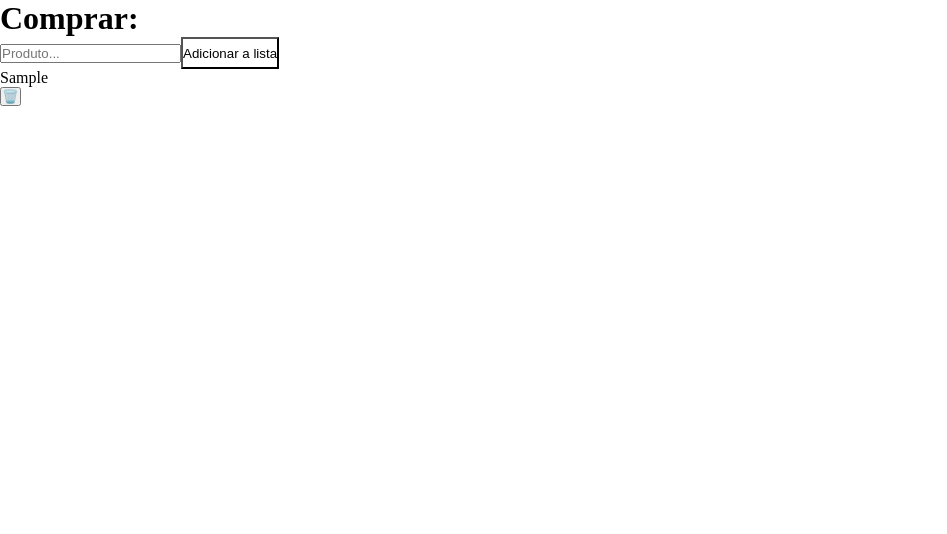
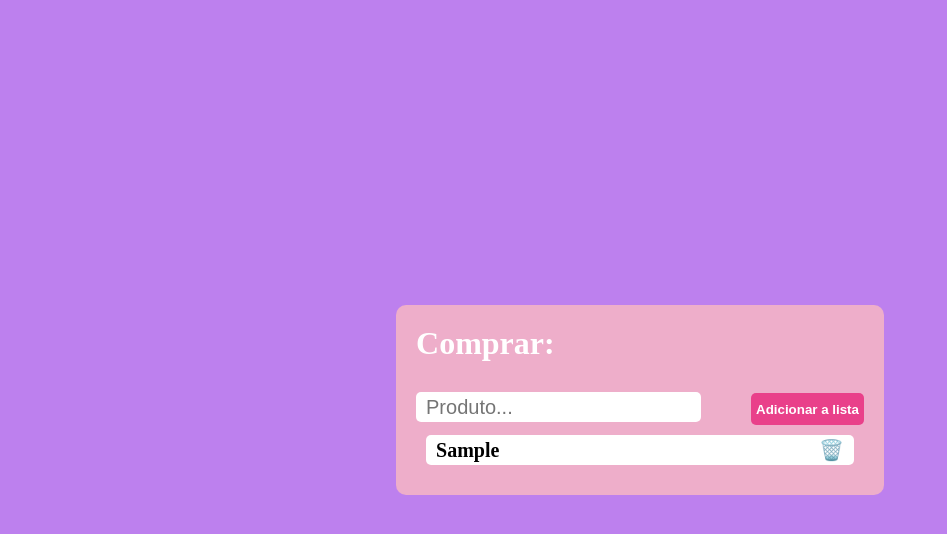
Before and after one commit to JacqueADev/lista-de-compras-react-node, a React (Vite) app in the folder lista-de-compras-react-node/: page / in a window 1280 px wide. Both pictures are taken after typing "Sample" into the empty fields and a click on the button "Adicionar a lista". Shown: the top 534 px of the page, without its empty margins (0-947 px from the left). Built offline with nearby package versions, Linux system fonts and the light colour scheme.

Commit message:
Estilização dos campos + gravação de tela

```diff
--- a/lista-de-compras-react-node/src/index.css
+++ b/lista-de-compras-react-node/src/index.css
@@ -3,3 +3,12 @@
     margin: 0;
     box-sizing: border-box;
 }
+
+body{
+    background-color: rgb(189, 128, 238);
+    display: flex;
+    align-items: center;
+    justify-content: center;
+    height: 100vh;
+    width: 100vw;
+}
--- a/lista-de-compras-react-node/src/pages/Home/index.jsx
+++ b/lista-de-compras-react-node/src/pages/Home/index.jsx
@@ -1,6 +1,6 @@
 import { useRef, useState } from "react";
 import { v4 } from "uuid";
-import { AddButton } from './styles'
+import { AddButton, Container, Product, Trashbutton } from './styles'
 
 function Home() {
   const [produtos, setProdutos] = useState([]);
@@ -17,21 +17,21 @@ function Home() {
   }
 
   return (
-    <div>
+    <Container>
       <h1>Comprar:</h1>
       <input placeholder="Produto..." type="text" ref={inputRef} />
       <AddButton onClick={cliqueiNoBotao}>Adicionar a lista</AddButton>
 
       {produtos.map((produto) => (
-        <div key={produto.id}>
+        <Product key={produto.id}>
           <p>{produto.nome}</p>
-          <button onClick={ () => deletarProduto(produto.id)}>🗑️</button>
-        </div>
+          <Trashbutton onClick={ () => deletarProduto(produto.id)}>🗑️</Trashbutton>
+        </Product>
       ))}
-    </div>
+    </Container>
   );
 }
 
 export default Home;
 
-//parei minuto 27:47 deste link: https://www.youtube.com/live/3wcjhAZoviA?si=0qFr1qaIfXwRewFH
+//parei minuto 01:14 deste link: https://www.youtube.com/live/3wcjhAZoviA?si=0qFr1qaIfXwRewFH
--- a/lista-de-compras-react-node/src/pages/Home/styles.jsx
+++ b/lista-de-compras-react-node/src/pages/Home/styles.jsx
@@ -1,8 +1,67 @@
 import styled from 'styled-components'
 
 export const AddButton = styled.button `
-    background: #ffffff;
-    color: #000000;
-    height: 32px
+    background: #e9408a;
+    color: #ffffff;
+    height: 32px;
+    font-weight: 800;
+    padding:5px;
+    border-radius: 5px;
+    border: none;
+    margin-left: 50px;
+    cursor:pointer;
+
+    &:hover{
+        background:#950443;
+        transition: 0.5s;
+    }
+`
+export const Container = styled.div`
+    background:#eeaeca;
+    padding: 20px;
+    border-radius: 10px;
+
+    h1{
+        color: #ffffff;
+
+    }
+
+    input{
+        border-radius: 5px;
+        border:none;
+        margin-top:30px;
+        outline: none;
+        height: 30px;
+        padding: 10px;
+        font-size: 20px;
+
+    }
 
 `
+
+export const Product = styled.div`
+    display: flex;
+    justify-content: space-between;
+    align-items: center;
+    height: 30px;
+    margin: 10px;
+    padding: 10px;
+    background: #ffffff;
+    border-radius: 5px;
+    font-size: 20px;
+
+    p{
+        text-transform: capitalize;
+        font-weight: bold;
+    }
+
+
+`
+
+export const Trashbutton = styled.button`
+    background: transparent;
+    border: none;
+    font-size: 20px;
+    cursor: pointer;
+
+`
```
Also changed, not shown: 1 other file (tests, documents, lock files or other folders).
